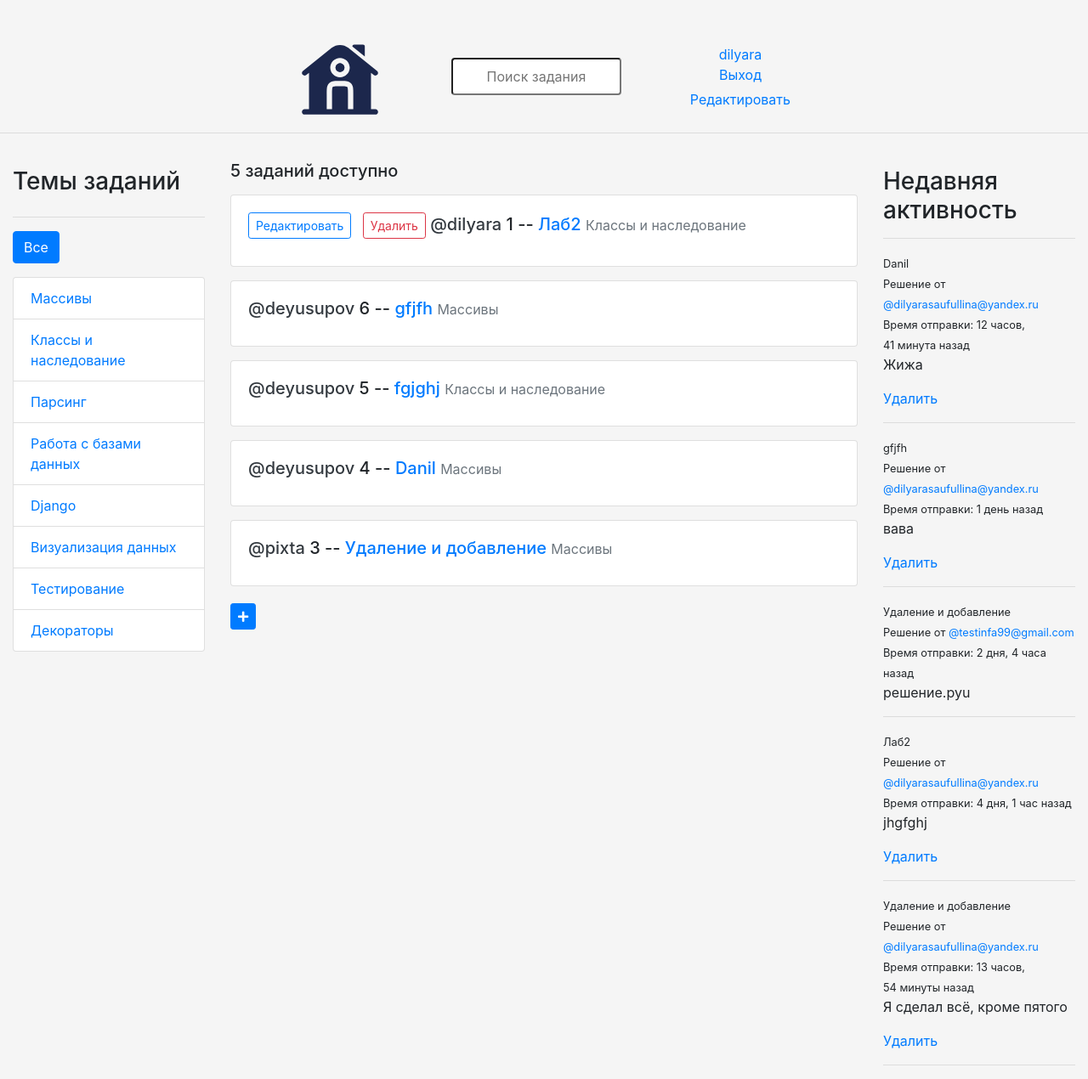
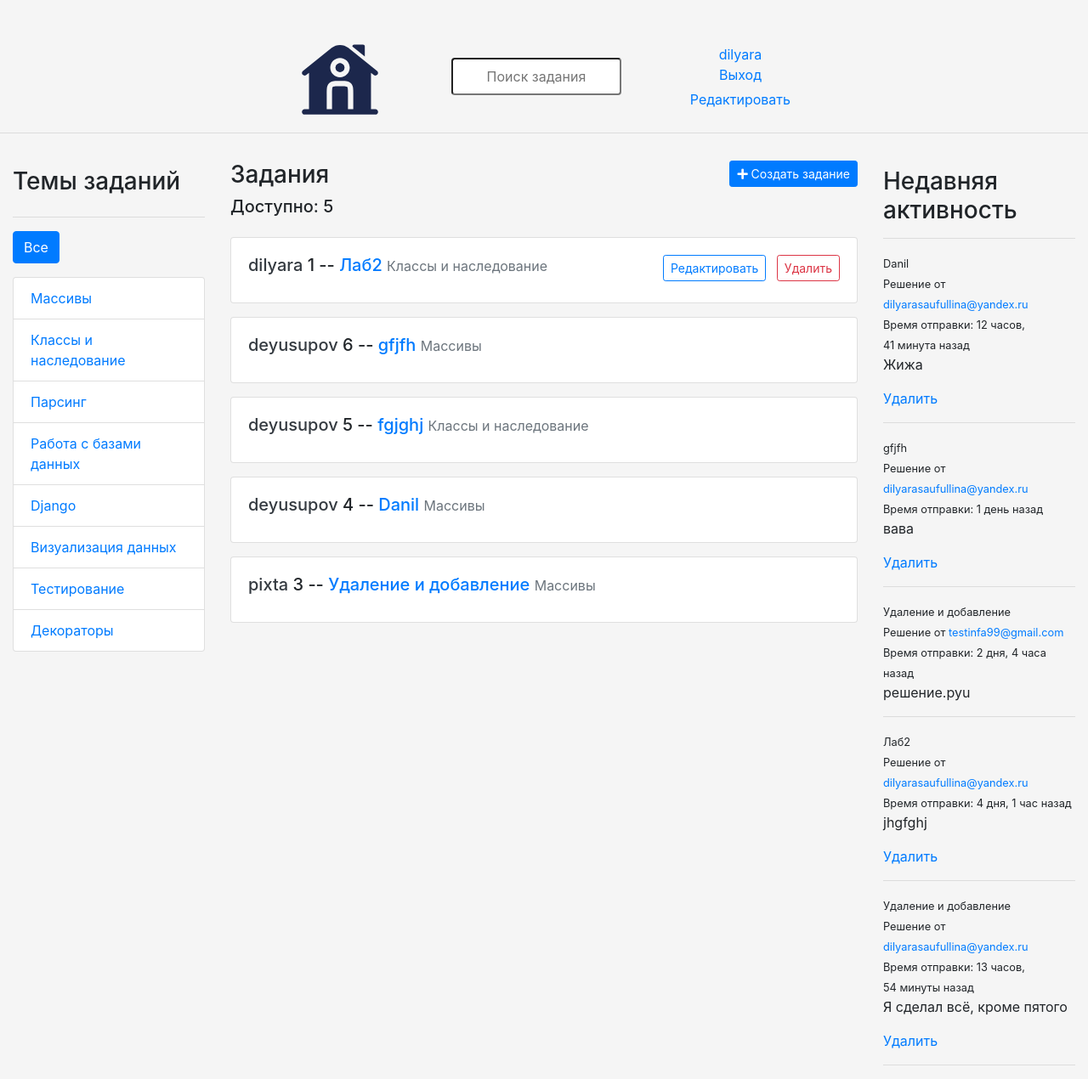
Before and after one commit to dilyara510/python_libs7, a Django app: page / in a window 1280 px wide. Shown: the whole page at 85% size. Run offline with Django 4.2, Linux system fonts and the light colour scheme; a user stored in the database is signed in; data comes from the database, SQL or seed files in the repository; both versions use the stored data as it was after the commit; some libraries are stand-ins or nearby versions.

Commit message:
измене стиль добавления заданий

```diff
--- a/base/templates/base/activity_component.html
+++ b/base/templates/base/activity_component.html
@@ -8,7 +8,7 @@
         <div>
             <small >{{message.task}}</small>
             <div></div>
-            <small>Решение от <a href="{% url 'user-profile' message.user.id %}">@{{message.user}}</a></small>
+            <small>Решение от <a href="{% url 'user-profile' message.user.id %}">{{message.user}}</a></small>
             <div></div>
             <small >Время отправки: {{message.created|timesince}} назад</small>
 
--- a/base/templates/base/feed_component.html
+++ b/base/templates/base/feed_component.html
@@ -1,17 +1,18 @@
 {% for task in tasks %}
   <div class="card mt-3">
-    <div class="card-body">
+    <div class="card-body d-flex justify-content-between">
       <h5 class="card-title">
-        {% if request.user == task.host %}
-          <a href="{% url 'update-task' task.id %}" class="btn btn-outline-primary btn-sm mr-2">Редактировать</a>
-          <a href="{% url 'delete-task' task.id %}" class="btn btn-outline-danger btn-sm">Удалить</a>
-        {% endif %}
-
-        <a href="{% url 'user-profile' task.host.id %}" class="text-dark">@{{ task.host.username }}</a>
-
+        <a href="{% url 'user-profile' task.host.id %}" class="text-dark">{{ task.host.username }}</a>
         {{ task.id }} -- <a href="{% url 'task' task.id %}" class="text-primary">{{ task.name }}</a>
         <small class="text-muted">{{ task.topic.name }}</small>
       </h5>
+
+      {% if request.user == task.host %}
+        <div>
+          <a href="{% url 'update-task' task.id %}" class="btn btn-outline-primary btn-sm mr-2">Редактировать</a>
+          <a href="{% url 'delete-task' task.id %}" class="btn btn-outline-danger btn-sm">Удалить</a>
+        </div>
+      {% endif %}
     </div>
   </div>
 {% endfor %}
--- a/base/templates/base/home.html
+++ b/base/templates/base/home.html
@@ -8,34 +8,34 @@
         grid-template-columns: 1fr 3fr 1fr;
     }
 
-    .create-task-button {
-        margin-top: 20px;  /* Добавляем отступ сверху, чтобы разделить кнопку от списка заданий */
-    }
 </style>
 
 <div class="home-container">
-
     <div>
         {% include 'base/topics_component.html' %}
     </div>
 
     <div class="container mt-3">
-        <h5>{{ task_count }} заданий доступно</h5>
-
+        <div class="row">
+            <div class="col-md-6">
+                <h3>Задания</h3>
+                <h5>Доступно: {{ task_count }}</h5>
+            </div>
+            <div class="col-md-6 text-md-right">
+                <a href="{% url 'create-task' %}" class="btn btn-primary btn-xl btn-sm create-task-button">
+                    <i class="fas fa-plus"></i> Создать задание
+                </a>
+            </div>
+        </div>
         <div class="mt-3">
             {% include 'base/feed_component.html' %}
-
-            <!-- Кнопка "Создать задание" -->
-            <a href="{% url 'create-task' %}" class="btn btn-primary btn-sm create-task-button">
-                <i class="fas fa-plus"></i>
-            </a>
         </div>
     </div>
 
     <div>
         {% include 'base/activity_component.html' %}
     </div>
-
 </div>
 
+
 {% endblock content %}
```
Also changed, not shown: base/templates/base/delete.html (+3 -5 lines), db.sqlite3.
